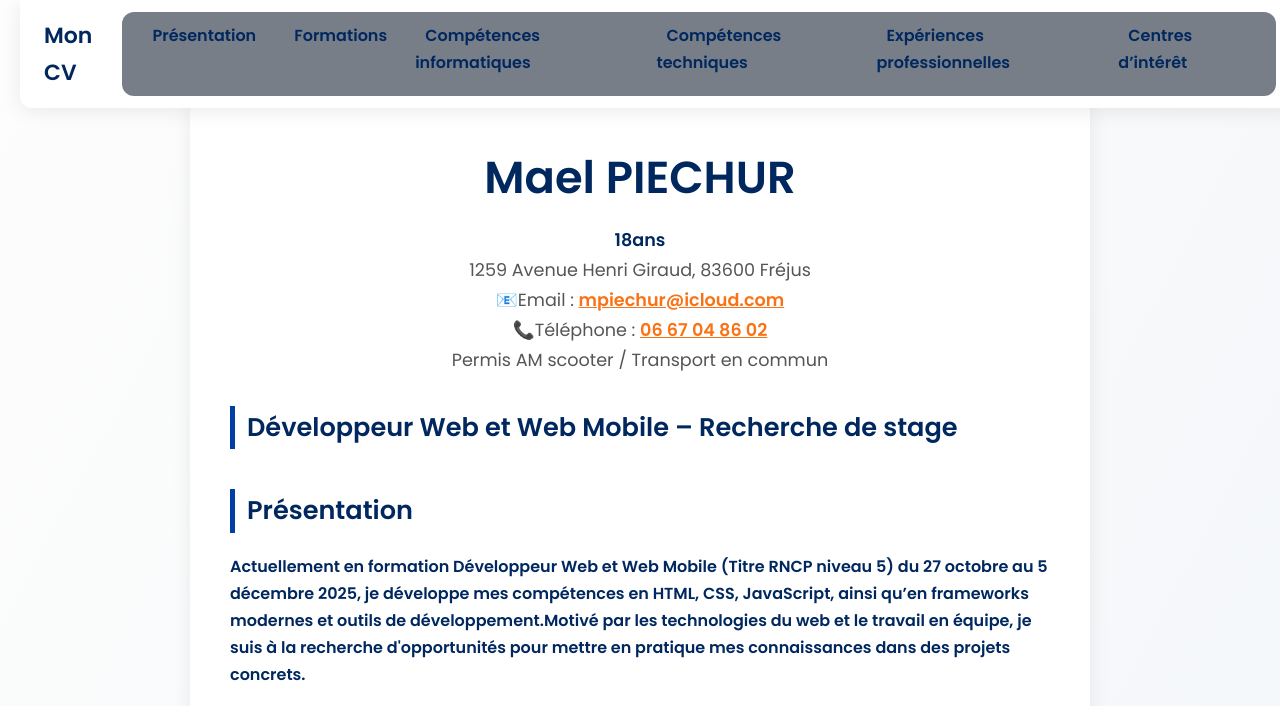
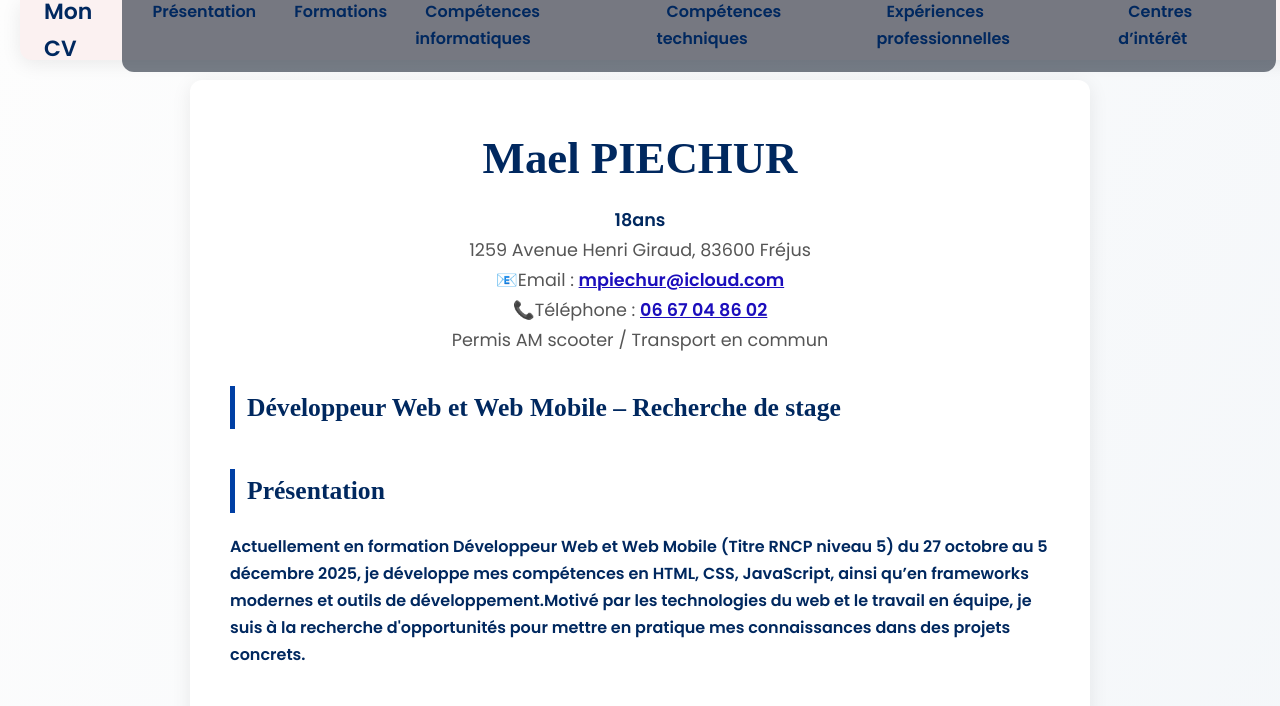
Before and after one commit to Mael587/mon-cv, a plain HTML site: page index.html in a window 1280 px wide. Shown: the top 706 px of the page. Drawn offline with Linux system fonts and the light colour scheme.

Commit message:
Add files via upload

```diff
--- a/style.css
+++ b/style.css
@@ -10,7 +10,7 @@
     --background-color: linear-gradient(to bottom right, #fdfdfd, #f0f4f8);
     --text-color: #1f2937;
     --section-bg: #ffffff;
-    --accent-color: #f97316;
+    --accent-color: #1b0dbc;
     --shadow: 0 4px 20px rgba(0, 0, 0, 0.08);
     --radius: 12px;
     --transition: all 0.3s ease;
@@ -22,7 +22,7 @@ body {
     color: var(--text-color);
     line-height: 1.7;
     padding: 20px;
-    padding-top: 80px;
+    padding-top: 60px;
     overflow-x: hidden;
 }
 
@@ -107,10 +107,11 @@ strong {
 }
 
 .navbar {
+    height: 60px;
     display: flex;
     justify-content: space-between;
     align-items: center;
-    background-color: white;
+    background-color: rgb(251, 241, 241);
     padding: 12px 24px;
     position: fixed;
     width: 100%;
@@ -173,7 +174,7 @@ strong {
 
 @media (max-width: 768px) {
     .container {
-        padding: 25px;
+        padding: 1px;
     }
 
     header h1 {
@@ -191,7 +192,7 @@ strong {
         align-items: center;
         gap: 12px;
         padding: 12px;
-        width: 100%;
+        width: 0%;
     }
 
     .nav-links li {
@@ -245,3 +246,6 @@ html {
 .back-to-top:hover {
     background-color: #44038a;
 }
+header h1, h2 {
+    font-family: 'Playfair Display', serif;
+}
```
